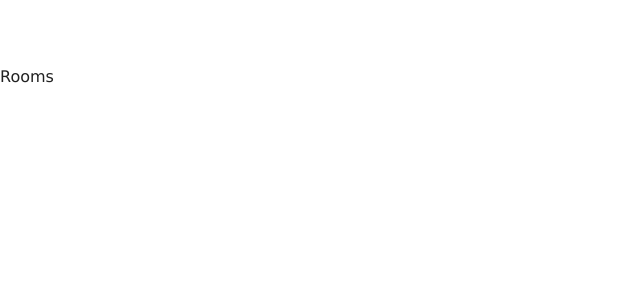
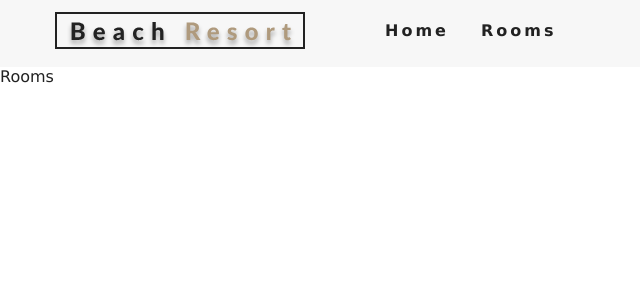
Before and after one commit to abdullahclarusway/Hotel_Reservation_Site_with_React, a React (Create React App) app: page /rooms in a window 1280 px wide. Shown: the top 300 px of the page, without its empty margins (0-640 px from the left). Built offline with nearby package versions, Linux system fonts and the light colour scheme.

Commit message:
Add navbar component

```diff
--- a/src/App.js
+++ b/src/App.js
@@ -4,11 +4,13 @@ import Home from "./pages/Home";
 import Rooms from "./pages/Rooms";
 import SingleRoom from "./pages/SingleRoom";
 import { BrowserRouter as Router, Switch, Route } from "react-router-dom";
+import Navbar from "./components/Navbar";
 
 function App() {
   return (
     <>
       <Router>
+        <Navbar />
         <Switch>
           <Route exact path="/" component={Home} />
           <Route exact path="/rooms" component={Rooms} />
--- /dev/null
+++ b/src/components/Navbar.js
@@ -0,0 +1,43 @@
+import React, { Component } from "react";
+import logo from "../images/logo.svg";
+import { FaAlignRight } from "react-icons/fa";
+import { Link } from "react-router-dom";
+
+export default class Navbar extends Component {
+  state = {
+    isOpen: false,
+  };
+  handleToggle = () => {
+    this.setState({ isOpen: !this.state.isOpen });
+  };
+  render() {
+    return (
+      <nav className="navbar">
+        <div className="nav-center">
+          <div className="nav-header">
+            <Link to="/">
+              <img src={logo} alt="Beach Resort" />
+            </Link>
+            <button
+              className="nav-btn"
+              type="button"
+              onClick={this.handleToggle}
+            >
+              <FaAlignRight className="nav-icon" />
+            </button>
+          </div>
+          <ul
+            className={this.state.isOpen ? "nav-links show-nav" : "nav-links"}
+          >
+            <li>
+              <Link to="/">Home</Link>
+            </li>
+            <li>
+              <Link to="/rooms">Rooms</Link>
+            </li>
+          </ul>
+        </div>
+      </nav>
+    );
+  }
+}
```
Also changed, not shown: 1 other file (tests, documents, lock files or other folders).
